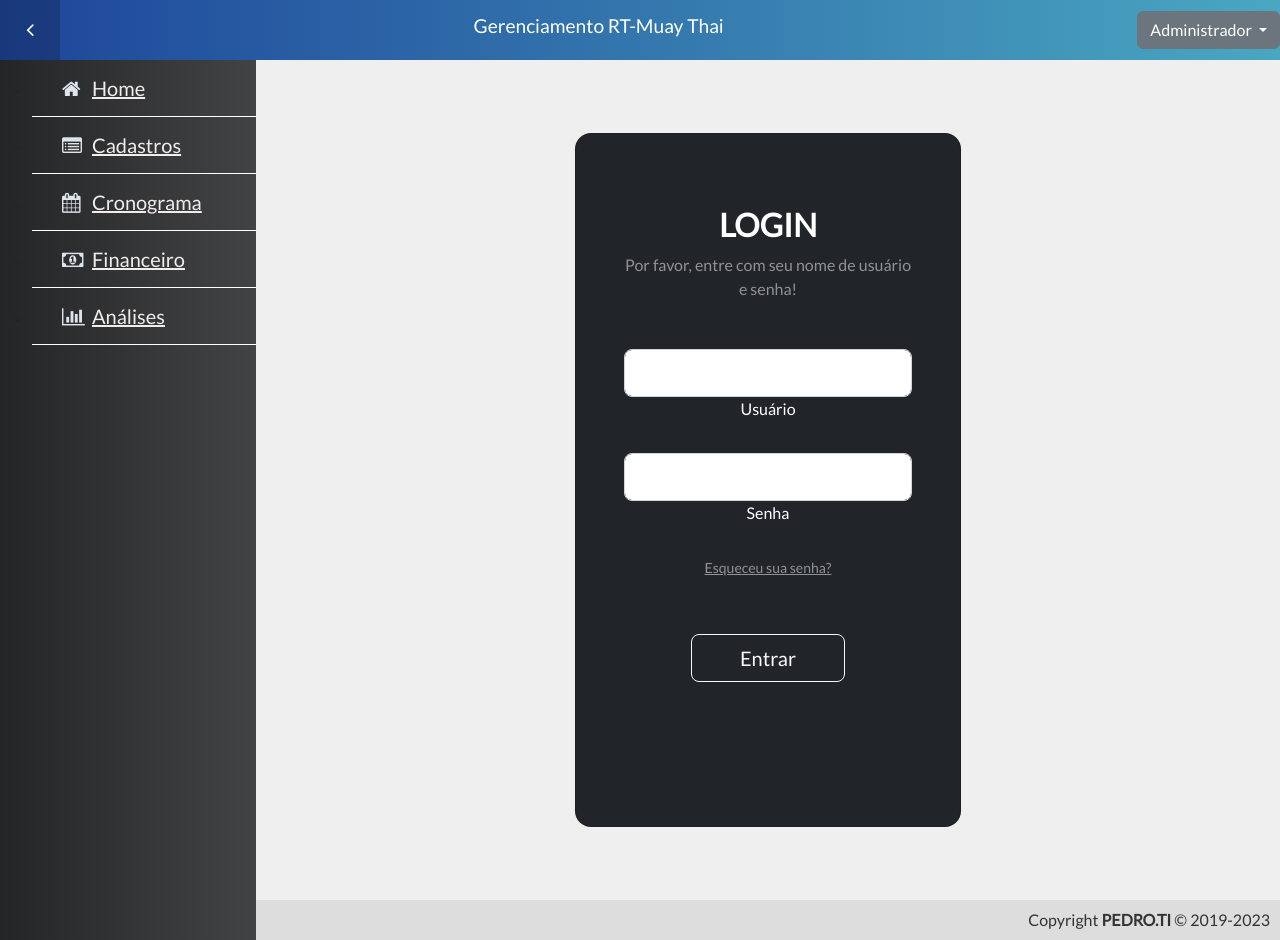
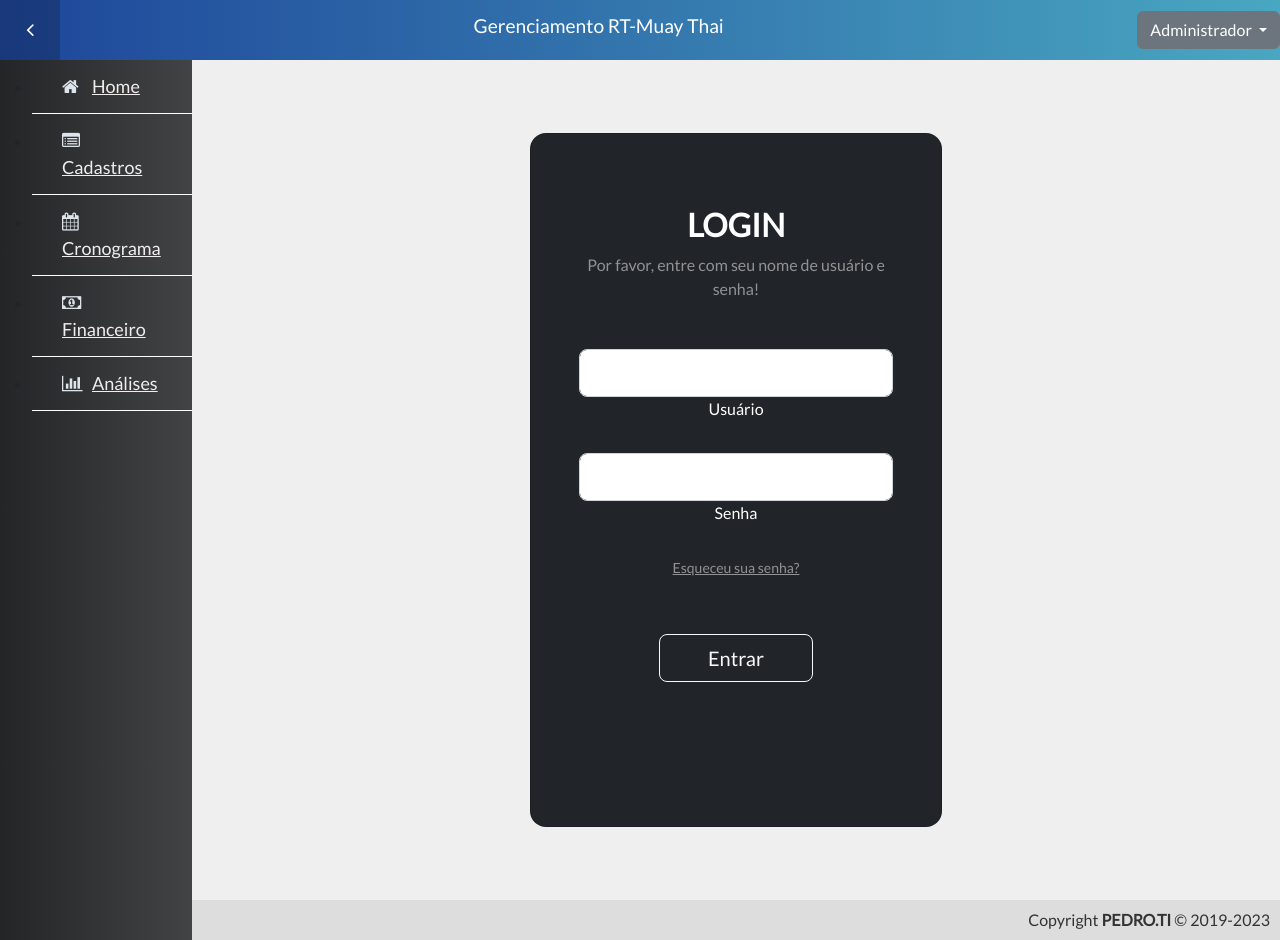
Before and after one commit to pedrouema/thaiweb, a Vue app in the folder front-end/: page / in a window 1280 px wide. Built offline with nearby package versions, Linux system fonts and the light colour scheme; what vue-sweetalert2, vue-the-mask would draw is missing.

Commit message:
cronograma and adjusts

```diff
--- a/front-end/src/App.vue
+++ b/front-end/src/App.vue
@@ -44,7 +44,7 @@ export default {
 		height: 100vh;
 		display: grid;
 		grid-template-rows: 60px 1fr 40px;
-		grid-template-columns: 20vw 80vw;
+		grid-template-columns: 15vw 85vw;
 		grid-template-areas:
 			"header header"
 			"menu content"
--- a/front-end/src/components/cronograma/cronogramaPage.vue
+++ b/front-end/src/components/cronograma/cronogramaPage.vue
@@ -232,4 +232,8 @@
     border: 1px solid;
     }
 
+    body {
+		margin:auto;
+	}
+
 </style>
--- a/front-end/src/components/template/Menu.vue
+++ b/front-end/src/components/template/Menu.vue
@@ -63,7 +63,7 @@ export default {
         padding: 13px 30px;
         border-bottom: 1px solid #ffffff;
         color: rgb(241, 237, 237);
-        font-size: 20px;
+        font-size: 18px;
         position: relative;
     }
 
```
Also changed, not shown: 1 other file (tests, documents, lock files or other folders).
